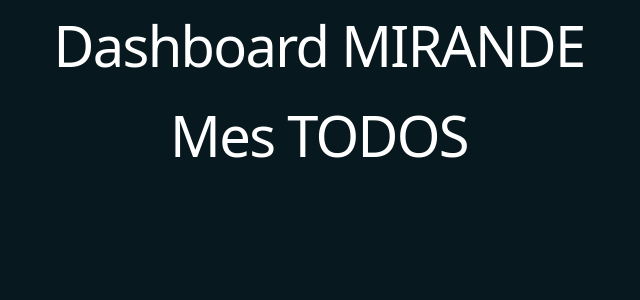
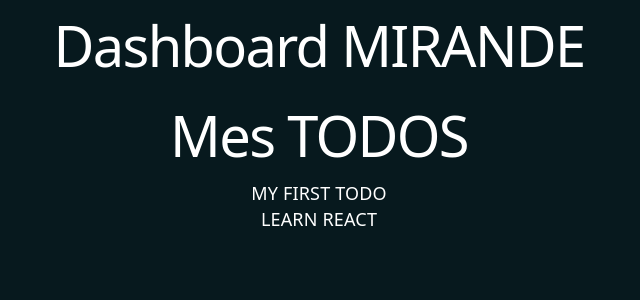
Before and after one commit to kholeur9/dhaclub-app, a React (Vite) app in the folder frontend/: page /dashboard in a window 1280 px wide. Shown: the top 300 px of the page, without its empty margins (321-961 px from the left). Built offline with nearby package versions, Linux system fonts and the light colour scheme.

Commit message:
feat: add createdAt field to Todo type and update related components

```diff
--- a/frontend/src/components/TodoItem.tsx
+++ b/frontend/src/components/TodoItem.tsx
@@ -2,9 +2,6 @@
 
 
 function TodoItem({todo}:{todo: Todo}) {
-    if (todo) {
-        alert("Okay")
-    }
     return(
         <>
             <div>
--- a/frontend/src/components/TodosList.tsx
+++ b/frontend/src/components/TodosList.tsx
@@ -10,7 +10,7 @@
         <>
             <h1>Mes TODOS</h1>
             {list.map(todo => {
-                <TodoItem key={todo.id} todo={todo} />
+                return <TodoItem key={todo.id} todo={todo} />
             })}
         </>
     )
--- a/frontend/src/pages/Dashboard.tsx
+++ b/frontend/src/pages/Dashboard.tsx
@@ -7,8 +7,15 @@
     id: "1",
     description: "MY FIRST TODO",
     completed: false,
+    createdAt: new Date(),
   }
-  const todos: Todo[] = [todo1];
+  const todo2: Todo = {
+    id: "2",
+    description: "LEARN REACT",
+    completed: false,
+    createdAt: new Date(),
+  }
+  const todos: Todo[] = [todo1, todo2];
   return (
     <>
       <h1>Dashboard MIRANDE</h1>
--- a/frontend/src/types/todo.ts
+++ b/frontend/src/types/todo.ts
@@ -2,4 +2,5 @@
   id: string
   description: string
   completed: boolean
+  createdAt: Date
 }
```
